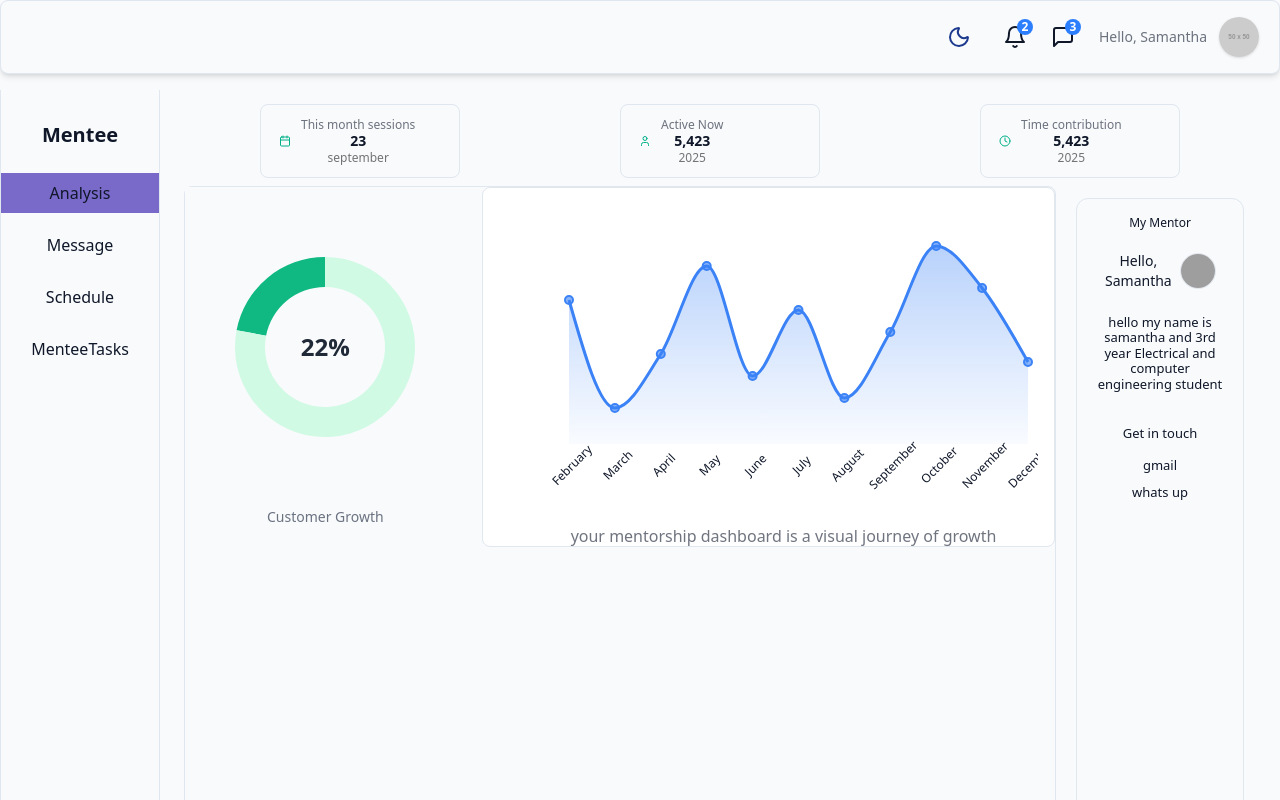
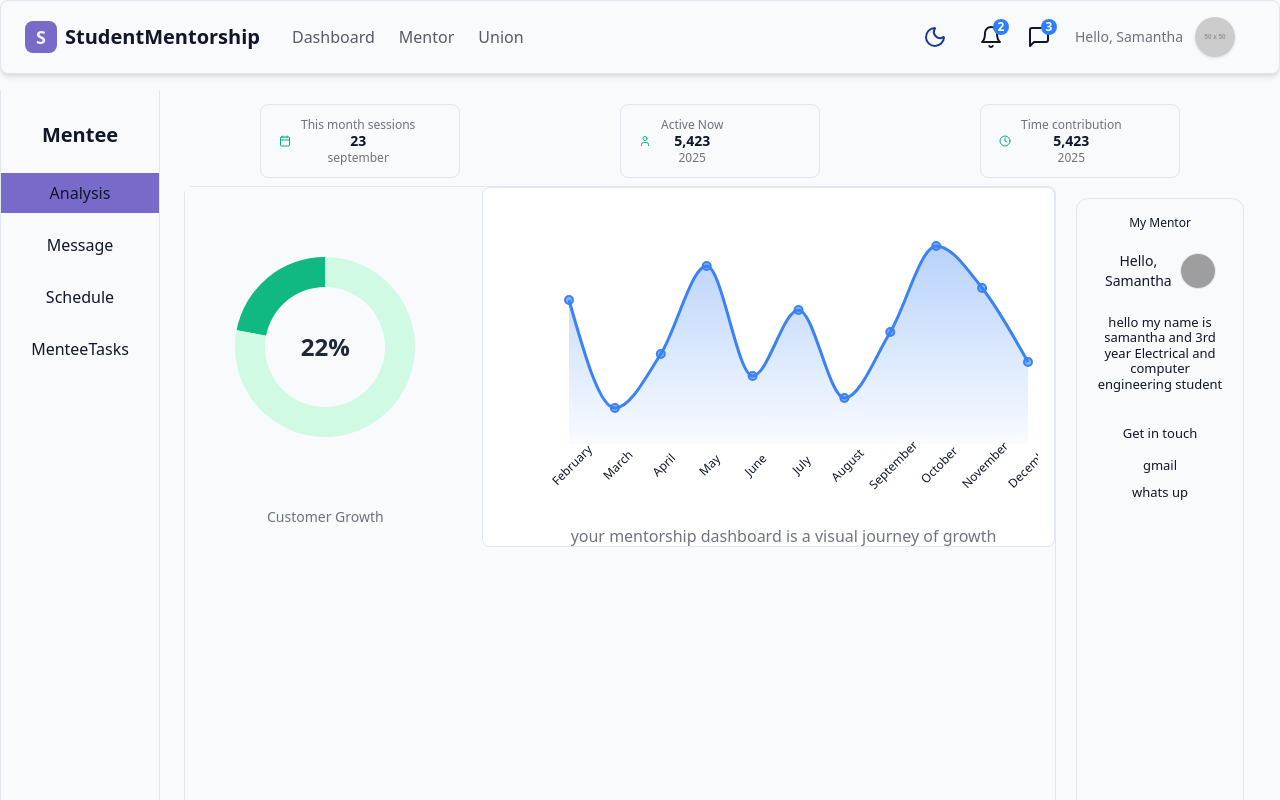
Before and after one commit to tewmih/student-mentorship-management, a React (Vite) app in the folder studentMentership/frontend/: page /mentee in a window 1280 px wide. Shown: the top 800 px of the page. Built offline with nearby package versions, Linux system fonts and the light colour scheme; grey boxes are pictures that could not be loaded.

Commit message:
nav bar navigation added

```diff
--- a/studentMentership/frontend/src/components/Header.jsx
+++ b/studentMentership/frontend/src/components/Header.jsx
@@ -16,7 +16,40 @@ const Header = () => {
   };
   return (
     <div className="fixed w-full z-50 bg-background text-foreground font-sans pb-4 antialiased mx-auto mb-2">
-      <nav className="flex items-center justify-end bg-background text-foreground py-4 shadow-md max-w-7xl border border-border rounded-lg">
+      <nav className="flex items-center justify-between bg-background text-foreground py-4 shadow-md max-w-7xl border border-border rounded-lg px-6">
+        {/* Left section: Logo and navigation links */}
+        <div className="flex items-center space-x-8">
+          {/* Logo */}
+          <div className="flex items-center space-x-2 cursor-pointer" onClick={() => navigate("/")}>
+            <div className="w-8 h-8 bg-primary rounded-lg flex items-center justify-center">
+              <span className="text-primary-foreground font-bold text-lg">S</span>
+            </div>
+            <span className="text-xl font-bold text-foreground">StudentMentorship</span>
+          </div>
+
+          {/* Navigation Links */}
+          <div className="hidden md:flex items-center space-x-6">
+            <button
+              onClick={() => navigate("/mentee")}
+              className="text-foreground/70 hover:text-foreground transition-colors duration-200 font-medium"
+            >
+              Dashboard
+            </button>
+            <button
+              onClick={() => navigate("/mentor")}
+              className="text-foreground/70 hover:text-foreground transition-colors duration-200 font-medium"
+            >
+              Mentor
+            </button>
+            <button
+              onClick={() => navigate("/studentunion")}
+              className="text-foreground/70 hover:text-foreground transition-colors duration-200 font-medium"
+            >
+            Union
+            </button>
+          </div>
+        </div>
+
         {/* Right section: icons and user info */}
         <div className="flex items-center space-x-6">
           {/* Theme toggle icon to the left, separated with more space */}
```
